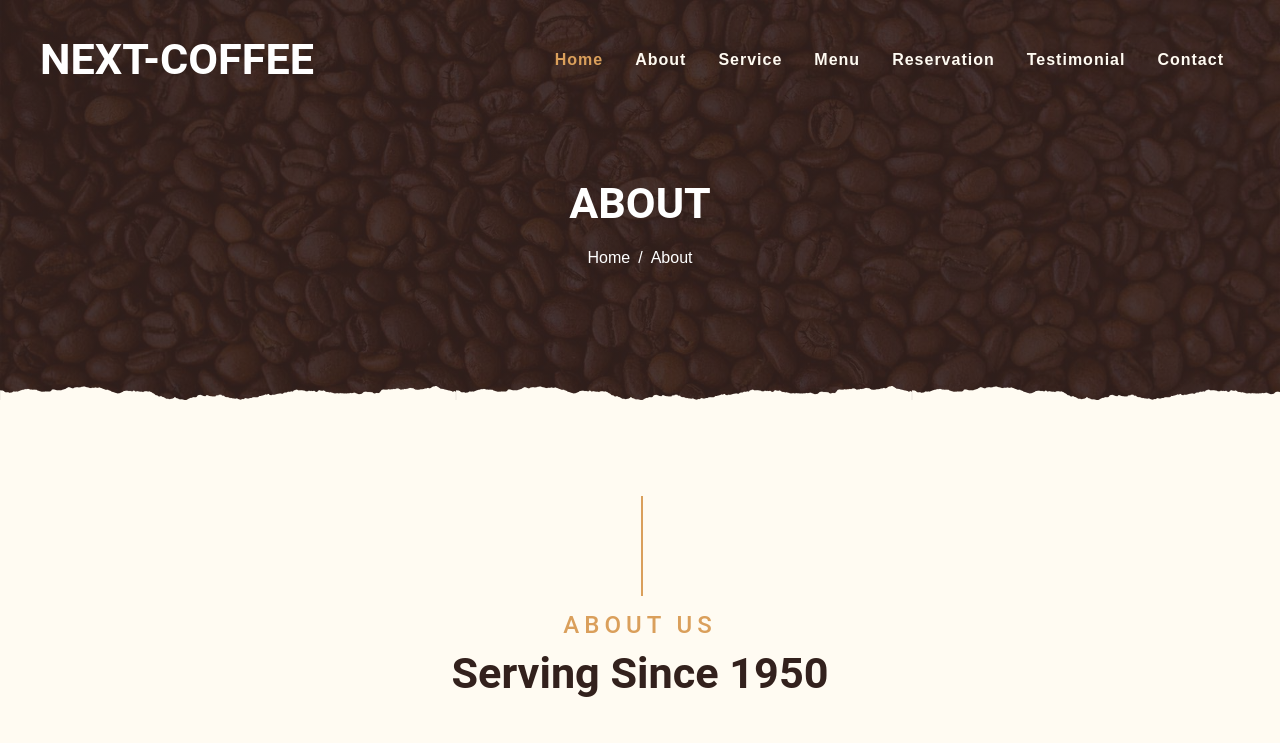
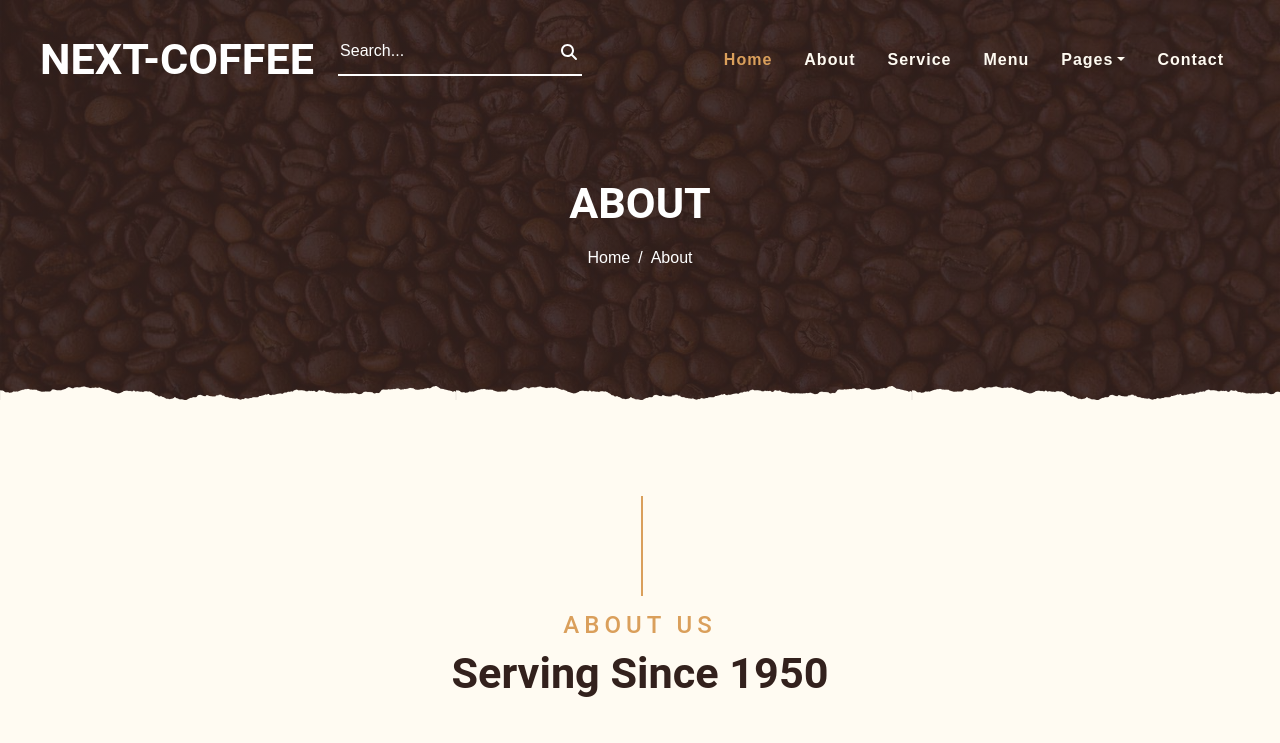
Before and after one commit to Aidenrmz/CoffeeShop, a Next.js app: page /about in a window 1280 px wide. Shown: the top 743 px of the page. Built offline with nearby package versions, Linux system fonts and the light colour scheme.

Commit message:
Wire navbar search to server-rendered product results

```diff
--- a/components/modules/navbar/Navbar.js
+++ b/components/modules/navbar/Navbar.js
@@ -1,22 +1,109 @@
-import React from "react";
+import React, { useState } from "react";
 import styles from "@/styles/Navbar.module.css";
 import Link from "next/link";
 
+import { useRouter } from "next/router";
+// Fontawesome
+import "@fortawesome/fontawesome-svg-core/styles.css";
+
+import { FontAwesomeIcon } from "@fortawesome/react-fontawesome";
+import { faSearch } from "@fortawesome/free-solid-svg-icons";
+
 function Navbar() {
+  const [search, setSearch] = useState("");
+  const route = useRouter();
+  const searchHandlerWithEnter = (event) => {
+    if (event.keyCode === 13) {
+      if (search.trim()) {
+        route.push(`/search?q=${search}`);
+      }
+    }
+  };
+
+  const searchHandler = () => {
+    if (search.trim()) {
+      route.push(`/search?q=${search}`);
+    }
+  };
   return (
     <div className={`container-fluid p-0 ${styles.nav_bar}`}>
-      <nav className={`${styles.navbar} ${styles.navbar_expand_lg} bg-none navbar-dark py-3`}>
-        <Link href="/" className={`${styles.navbar_brand} px-lg-4 m-0`}>
-          <h1 className="m-0 display-4 text-uppercase text-white">Next-Coffee</h1>
-        </Link>
-        <div className={`${styles.navbar_nav} ml-auto p-4`}>
-          <Link href="/" className={`${styles.nav_link} ${styles.active_nav_link}`}>Home</Link>
-          <Link href="/about" className={`${styles.nav_link}`}>About</Link>
-          <Link href="/services" className={`${styles.nav_link}`}>Service</Link>
-          <Link href="/menu" className={`${styles.nav_link}`}>Menu</Link>
-          <Link href="/reservation" className={`${styles.nav_link}`}>Reservation</Link>
-          <Link href="/testimonial" className={`${styles.nav_link}`}>Testimonial</Link>
-          <Link href="/contact" className={`${styles.nav_link}`}>Contact</Link>
+      <nav
+        className={`${styles.navbar} ${styles.navbar_expand_lg} bg-none navbar-dark py-3`}
+      >
+        <div className="d-flex align-items-center position-relative">
+          <Link href="/" className={`${styles.navbar_brand} px-lg-4 m-0`}>
+            <h1 className="m-0 display-4 text-uppercase text-white">
+              Next-Coffee
+            </h1>
+          </Link>
+
+          <input
+            value={search}
+            onChange={(event) => setSearch(event.target.value)}
+            onKeyDown={searchHandlerWithEnter}
+            type="text"
+            className={styles.search_input}
+            placeholder="Search..."
+          />
+          <FontAwesomeIcon
+            onClick={searchHandler}
+            className={styles.search_icon}
+            icon={faSearch}
+          />
+        </div>
+
+        <button
+          type="button"
+          className={`${styles.navbar_toggler}`}
+          data-toggle="collapse"
+          data-target="#navbarCollapse"
+        >
+          <span className={`${styles.navbar_toggler_icon}`}></span>
+        </button>
+        <div
+          className={`collapse ${styles.navbar_collapse} justify-content-between`}
+          id="navbarCollapse"
+        >
+          <div className={`${styles.navbar_nav} ml-auto p-4`}>
+            <Link
+              href="/"
+              className={`${styles.nav_link} ${styles.active_nav_link}`}
+            >
+              Home
+            </Link>
+
+            <Link href="./about" className={`${styles.nav_link}`}>
+              About
+            </Link>
+            <Link href="/services" className={`${styles.nav_link}`}>
+              Service
+            </Link>
+            <Link href="/menu" className={`${styles.nav_link}`}>
+              Menu
+            </Link>
+            <div className={`${styles.dropdown}`}>
+              <a
+                href="#"
+                className={`${styles.nav_link} ${styles.dropdown_toggle}`}
+                data-toggle="dropdown"
+              >
+                Pages
+              </a>
+              <div
+                className={`${styles.dropdown_menu} ${styles.text_capitalize}`}
+              >
+                <Link href="/reservation" className={`${styles.dropdown_item}`}>
+                  Reservation
+                </Link>
+                <Link href="/testimonial" className={`${styles.dropdown_item}`}>
+                  Testimonial
+                </Link>
+              </div>
+            </div>
+            <Link href="/contact" className={`${styles.nav_link}`}>
+              Contact
+            </Link>
+          </div>
         </div>
       </nav>
     </div>
```
Also changed, not shown: components/templates/search/result.js (added, +33 -0 lines), pages/search/index.js (added, +34 -0 lines).
